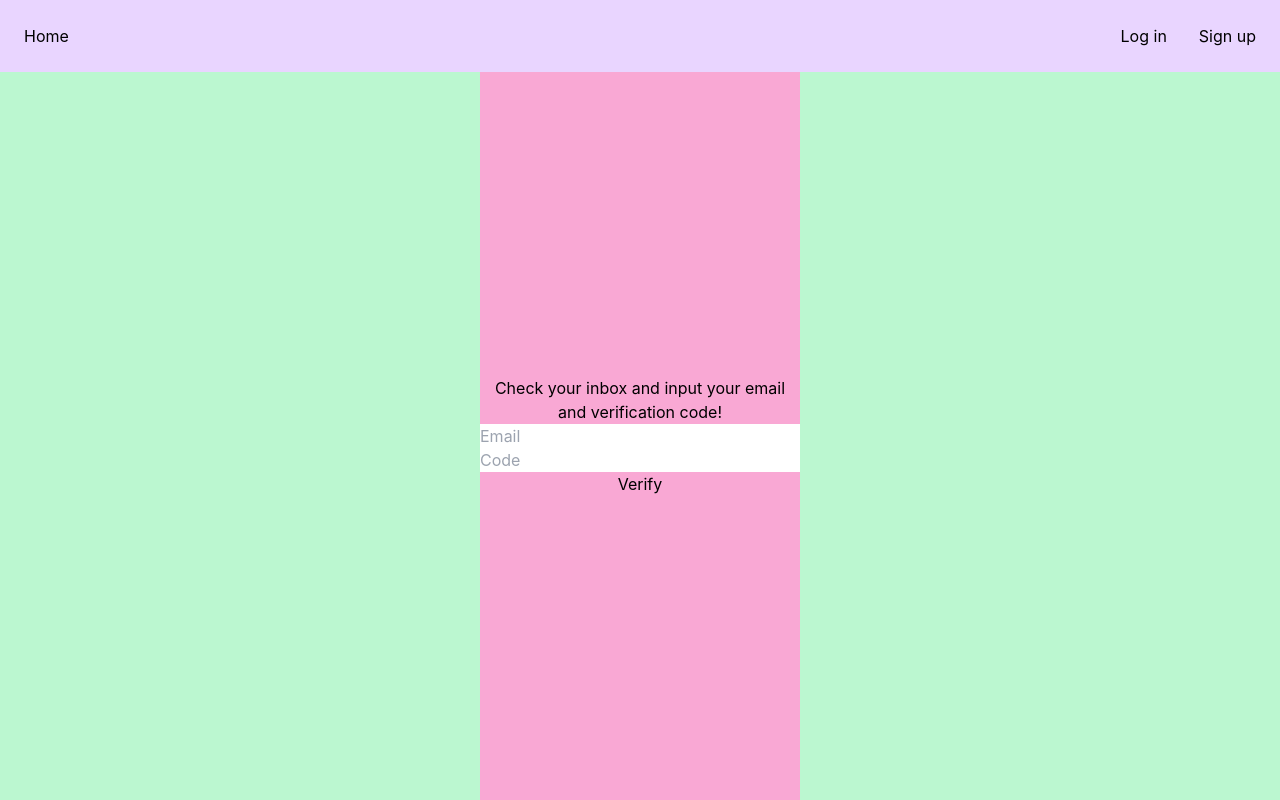
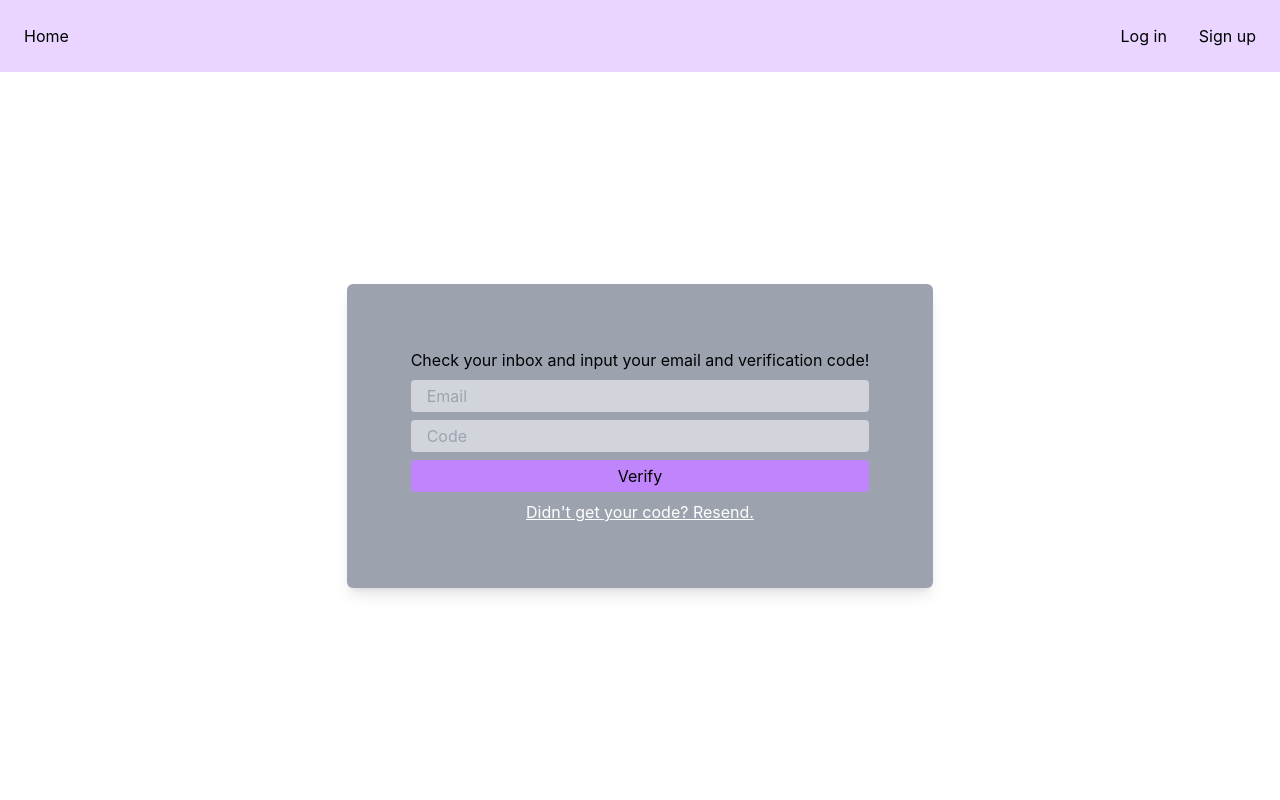
Before and after one commit to yusefwilson/miracle_minutes_frontend, a React (Create React App) app: page /verify in a window 1280 px wide. Built offline with nearby package versions, Linux system fonts and the light colour scheme; the HTML template or start-up script is replaced by a standard one.

Commit message:
Style verify; remove input outline

```diff
--- a/src/pages/ForgotPassword.jsx
+++ b/src/pages/ForgotPassword.jsx
@@ -42,7 +42,7 @@ export default function ForgotPassword()
         <div className='bg-white flex justify-center h-full grid content-center'>
             <form noValidate onSubmit={handle_submit} className='flex flex-col bg-gray-400 p-16 rounded-md shadow-lg space-y-2'>
                 <h1>Forgot your password? Enter your email to receive a reset code.</h1>
-                <input className='bg-gray-300 rounded h-8 p-4' placeholder='Email' onChange={handle_change}></input>
+                <input className='bg-gray-300 rounded h-8 p-4 focus:outline-none' placeholder='Email' onChange={handle_change}></input>
                 <button className='bg-purple-400 rounded hover:bg-white h-8' type='submit'>Send code</button>
             </form>
             {submitted ? <h1>Check your email for a reset code. You can use it <a className='text-blue-500 underline hover:text-dark-blue-500' href={'/reset?e=' + email}>here</a>.</h1> : null}
--- a/src/pages/Home.jsx
+++ b/src/pages/Home.jsx
@@ -1,9 +1,9 @@
 export default function Home()
 {
     return (
-        <div className='bg-green-200 flex flex-col h-full'>
+        <div className='bg-white flex flex-col h-full p-2'>
             <div className='flex justify-center'>
-                <h1>Home</h1>
+                <h1 className='text-5xl'>Home</h1>
             </div>
         </div>
     );
--- a/src/pages/Login.jsx
+++ b/src/pages/Login.jsx
@@ -56,8 +56,8 @@ export default function Login()
             <div className='flex flex-col bg-gray-400 p-16 rounded-md shadow-lg'>
                 <form className='flex flex-col space-y-2' noValidate onSubmit={handle_submit}>
                     <h1 className='text-center text-5xl p-4'>Log in</h1>
-                    <input className='bg-gray-300 rounded h-8 p-4' type='email' placeholder='Email' name='email' onChange={handle_change} />
-                    <input className='bg-gray-300 rounded h-8 p-4' type='password' placeholder='Password' name='password' onChange={handle_change} />
+                    <input className='bg-gray-300 rounded h-8 p-4 focus:outline-none' type='email' placeholder='Email' name='email' onChange={handle_change} />
+                    <input className='bg-gray-300 rounded h-8 p-4 focus:outline-none' type='password' placeholder='Password' name='password' onChange={handle_change} />
                     <button className='bg-purple-400 rounded hover:bg-white h-8' type='submit'>Log in</button>
                 </form>
                 <h1 className='text-center'> <a className='underline text-white' href='/forgot'>Forgot your password?</a> </h1>
--- a/src/pages/ResetPassword.jsx
+++ b/src/pages/ResetPassword.jsx
@@ -72,10 +72,10 @@ export default function ResetPassword()
             <div className='flex flex-col bg-gray-400 p-16 rounded-md shadow-lg'>
                 <form className='flex flex-col space-y-2' noValidate onSubmit={handle_submit}>
                     <h1>Enter your new password, and the code you received via email.</h1>
-                    <input className='bg-gray-300 rounded h-8 p-4' placeholder='Email' onChange={handle_change} name='email' value={email}></input>
-                    <input className='bg-gray-300 rounded h-8 p-4' placeholder='Code' onChange={handle_change} name='code'></input>
-                    <input className='bg-gray-300 rounded h-8 p-4' placeholder='New password' onChange={handle_change} name='password'></input>
-                    <input className='bg-gray-300 rounded h-8 p-4' placeholder='Confirm new password' onChange={handle_change} name='confirmPassword'></input>
+                    <input className='bg-gray-300 rounded h-8 p-4 focus:outline-none' placeholder='Email' onChange={handle_change} name='email' value={email}></input>
+                    <input className='bg-gray-300 rounded h-8 p-4 focus:outline-none' placeholder='Code' onChange={handle_change} name='code'></input>
+                    <input className='bg-gray-300 rounded h-8 p-4 focus:outline-none' placeholder='New password' onChange={handle_change} name='password'></input>
+                    <input className='bg-gray-300 rounded h-8 p-4 focus:outline-none' placeholder='Confirm new password' onChange={handle_change} name='confirmPassword'></input>
                     <button className='bg-purple-400 rounded hover:bg-white h-8' type='submit'>Reset password</button>
                 </form>
             </div>
--- a/src/pages/Signup.jsx
+++ b/src/pages/Signup.jsx
@@ -61,9 +61,9 @@ export default function Signup()
             <div className='flex flex-col bg-gray-400 p-16 rounded-md shadow-lg'>
                 <form className='flex flex-col space-y-2' noValidate onSubmit={handle_submit}>
                     <h1 className='text-center text-5xl p-4'>Sign up</h1>
-                    <input className='bg-gray-300 rounded h-8 p-4' type='email' placeholder='Email' name='email' onChange={handle_change}/>
-                    <input className='bg-gray-300 rounded h-8 p-4' type='password' placeholder='Password' name='password' onChange={handle_change}/>
-                    <input className='bg-gray-300 rounded h-8 p-4' type='password' placeholder='Confirm Password' name='confirmPassword' onChange={handle_change}/>
+                    <input className='bg-gray-300 rounded h-8 p-4 focus:outline-none' type='email' placeholder='Email' name='email' onChange={handle_change}/>
+                    <input className='bg-gray-300 rounded h-8 p-4 focus:outline-none' type='password' placeholder='Password' name='password' onChange={handle_change}/>
+                    <input className='bg-gray-300 rounded h-8 p-4 focus:outline-none' type='password' placeholder='Confirm Password' name='confirmPassword' onChange={handle_change}/>
                     <button className='bg-purple-400 rounded hover:bg-white h-8'type='submit'>Sign up</button>
                 </form>
                 <h1 className='text-center'><a className='underline text-white' href='/login'>Already have an account? Log in!</a></h1>
--- a/src/pages/Verify.jsx
+++ b/src/pages/Verify.jsx
@@ -56,16 +56,32 @@ export default function Verify() //NEED TO NAVIGATE TO HERE FROM SIGNUP EMAIL
 
     }
 
+    const handle_resend = async () =>
+    {
+        try
+        {
+            await axios.post('/reset', {email});
+            set_error_message('');
+        }
+
+        catch (error)
+        {
+            set_error_message(error.response.data.error);
+        }
+    }
+
     return (
-        <div className='bg-green-200 flex justify-center h-full'>
-            <form noValidate onSubmit={handle_submit} className='flex flex-col w-1/4 grid content-center bg-pink-300'>
-                <h1 className='text-center'>Check your inbox and input your email and verification code!</h1>
-                <input type='email' placeholder='Email' name='email' onChange={handle_change} value={email}/>
-                <input type='code' placeholder='Code' name='code' onChange={handle_change}/>
-                <button type='submit'>Verify</button>
-            </form>
-            {/* <button onClick={handleResend}>Resend</button> */}
-            {error_message !== '' ? <p>{error_message}</p> : null}
+        <div className='bg-white flex justify-center h-full grid content-center'>
+            <div className='flex flex-col bg-gray-400 p-16 rounded-md shadow-lg'>
+                <form className='flex flex-col grid content-center space-y-2' noValidate onSubmit={handle_submit}>
+                    <h1 className='text-center'>Check your inbox and input your email and verification code!</h1>
+                    <input className='bg-gray-300 rounded h-8 p-4 focus:outline-none' type='email' placeholder='Email' name='email' onChange={handle_change} value={email}/>
+                    <input className='bg-gray-300 rounded h-8 p-4 focus:outline-none' type='code' placeholder='Code' name='code' onChange={handle_change}/>
+                    <button className='bg-purple-400 rounded hover:bg-white h-8' type='submit'>Verify</button>
+                    <button className='underline text-white' onClick={handle_resend}>Didn't get your code? Resend.</button>
+                </form>
+            </div>
+            {error_message !== '' ? <p className='text-center text-red-300'>{error_message}</p> : null}
         </div>
     );
 }
```
